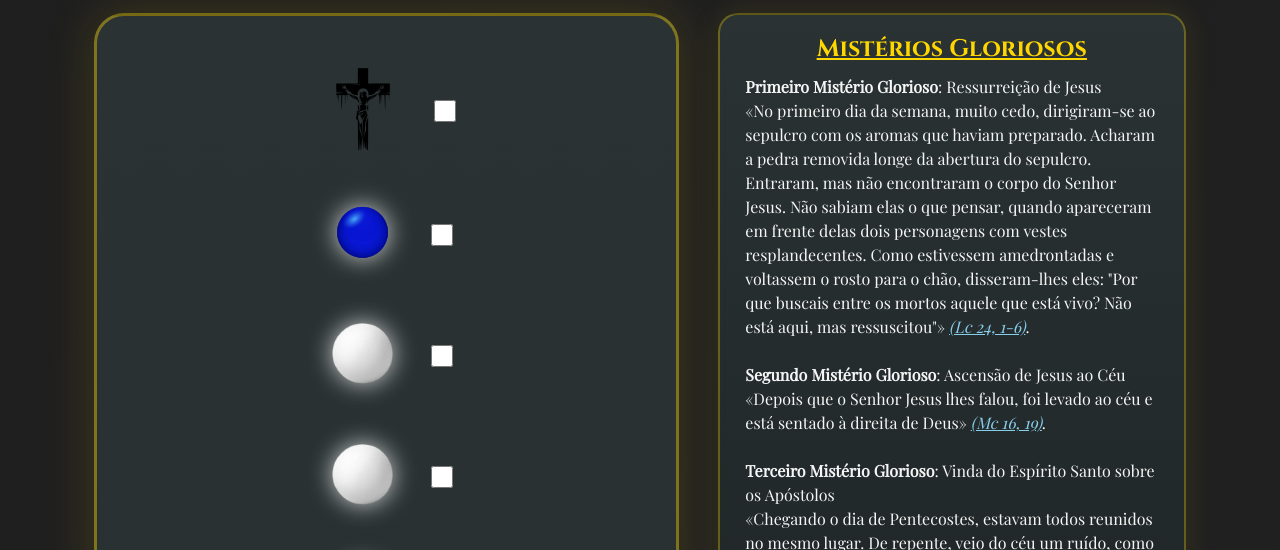
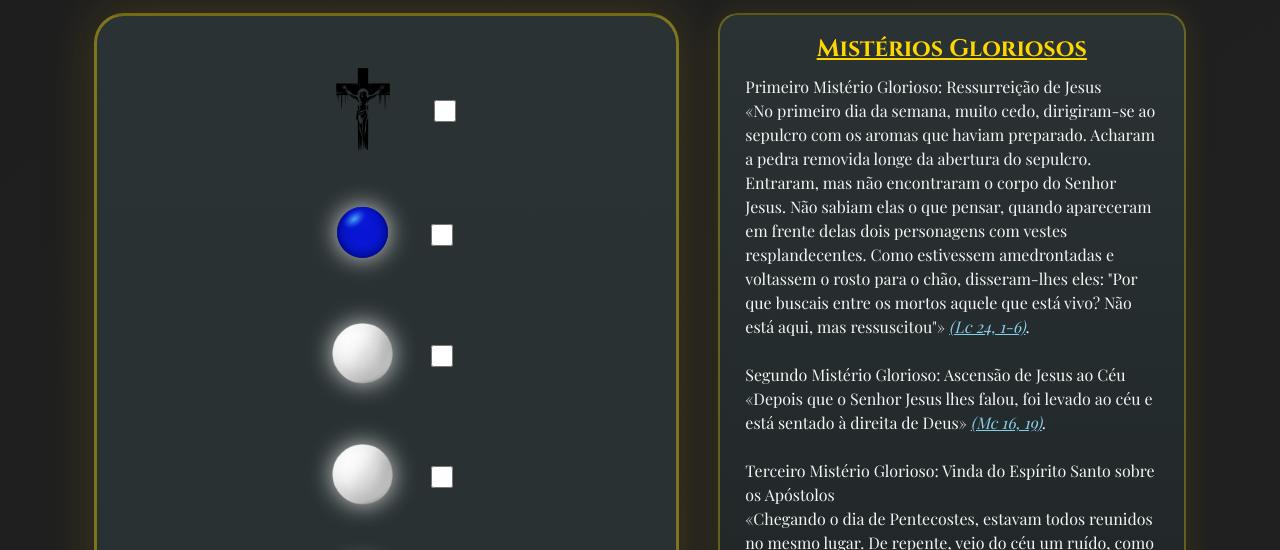
Before and after one commit to samuelfelias/ter-o, a plain HTML site: page index.html in a window 1280 px wide. Shown: the part 177-727 px from the top of the page. Drawn offline with nearby package versions, Linux system fonts and the light colour scheme.

Commit message:
Update index.html

```diff
--- a/index.html
+++ b/index.html
@@ -320,32 +320,32 @@
         // Definição dos mistérios
         const mysteries = {
             gloriosos: [
-                "<b>Primeiro Mistério Glorioso</b>: Ressurreição de Jesus\n«No primeiro dia da semana, muito cedo, dirigiram-se ao sepulcro com os aromas que haviam preparado. Acharam a pedra removida longe da abertura do sepulcro. Entraram, mas não encontraram o corpo do Senhor Jesus. Não sabiam elas o que pensar, quando apareceram em frente delas dois personagens com vestes resplandecentes. Como estivessem amedrontadas e voltassem o rosto para o chão, disseram-lhes eles: \"Por que buscais entre os mortos aquele que está vivo? Não está aqui, mas ressuscitou\"» (Lc 24, 1-6).\n",
-                "<b>Segundo Mistério Glorioso</b>: Ascensão de Jesus ao Céu\n«Depois que o Senhor Jesus lhes falou, foi levado ao céu e está sentado à direita de Deus» (Mc 16, 19).\n",
-                "<b>Terceiro Mistério Glorioso</b>: Vinda do Espírito Santo sobre os Apóstolos\n«Chegando o dia de Pentecostes, estavam todos reunidos no mesmo lugar. De repente, veio do céu um ruído, como se soprasse um vento impetuoso, e encheu toda a casa onde estavam sentados. Apareceu-lhes então uma espécie de línguas de fogo que se repartiram e pousaram sobre cada um deles. Ficaram todos cheios do Espírito Santo e começaram a falar em línguas, conforme o Espírito Santo lhes concedia que falassem» (At 2, 1-4).\n",
-                "<b>Quarto Mistério Glorioso</b>: Assunção de Maria\n«Por isto, desde agora, me proclamarão bem-aventurada todas as gerações, porque realizou em mim maravilhas aquele que é poderoso e cujo nome é Santo» (Lc 1, 48-49).\n",
-                "<b>Quinto Mistério Glorioso</b>: Coroação de Maria no Céu\n«Apareceu em seguida um grande sinal no céu: uma Mulher revestida do sol, a lua debaixo dos seus pés e na cabeça uma coroa de doze estrelas» (Ap 12, 1).\n"
+                "Primeiro Mistério Glorioso: Ressurreição de Jesus\n«No primeiro dia da semana, muito cedo, dirigiram-se ao sepulcro com os aromas que haviam preparado. Acharam a pedra removida longe da abertura do sepulcro. Entraram, mas não encontraram o corpo do Senhor Jesus. Não sabiam elas o que pensar, quando apareceram em frente delas dois personagens com vestes resplandecentes. Como estivessem amedrontadas e voltassem o rosto para o chão, disseram-lhes eles: \"Por que buscais entre os mortos aquele que está vivo? Não está aqui, mas ressuscitou\"» (Lc 24, 1-6).\n",
+                "Segundo Mistério Glorioso: Ascensão de Jesus ao Céu\n«Depois que o Senhor Jesus lhes falou, foi levado ao céu e está sentado à direita de Deus» (Mc 16, 19).\n",
+                "Terceiro Mistério Glorioso: Vinda do Espírito Santo sobre os Apóstolos\n«Chegando o dia de Pentecostes, estavam todos reunidos no mesmo lugar. De repente, veio do céu um ruído, como se soprasse um vento impetuoso, e encheu toda a casa onde estavam sentados. Apareceu-lhes então uma espécie de línguas de fogo que se repartiram e pousaram sobre cada um deles. Ficaram todos cheios do Espírito Santo e começaram a falar em línguas, conforme o Espírito Santo lhes concedia que falassem» (At 2, 1-4).\n",
+                "Quarto Mistério Glorioso: Assunção de Maria\n«Por isto, desde agora, me proclamarão bem-aventurada todas as gerações, porque realizou em mim maravilhas aquele que é poderoso e cujo nome é Santo» (Lc 1, 48-49).\n",
+                "Quinto Mistério Glorioso: Coroação de Maria no Céu\n«Apareceu em seguida um grande sinal no céu: uma Mulher revestida do sol, a lua debaixo dos seus pés e na cabeça uma coroa de doze estrelas» (Ap 12, 1).\n"
             ],
             gozosos: [
-                "<b>Primeiro Mistério Gozoso</b>: Anunciação a Maria\n«No sexto mês, o anjo Gabriel foi enviado por Deus a uma cidade da Galiléia, chamada Nazaré, a uma virgem desposada com um homem que se chamava José, da casa de Davi e o nome da virgem era Maria» (Lc 1, 26-27).\n",
-                "<b>Segundo Mistério Gozoso</b>: Visitação de Nossa Senhora a sua prima Isabel\n«Naqueles dias, Maria se levantou e foi às pressas às montanhas, a uma cidade de Judá. Entrou em casa de Zacarias e saudou Isabel. Ora, apenas Isabel ouviu a saudação de Maria, a criança estremeceu no seu seio; e Isabel ficou cheia do Espírito Santo. E exclamou em alta voz: \"Bendita és tu entre as mulheres e bendito é o fruto do teu ventre\"» (Lc 1, 39-42).\n",
-                "<b>Terceiro Mistério Gozoso</b>: Nascimento de Jesus\n«Naqueles tempos apareceu um decreto de César Augusto, ordenando o recenseamento de toda a terra... E deu à luz seu filho primogênito, e, envolvendo-o em faixas, reclinou-o num presépio; porque não havia lugar para eles na hospedaria» (Lc 2, 1-7).\n",
-                "<b>Quarto Mistério Gozoso</b>: Apresentação do Menino Jesus no Templo\n«Completados que foram os oito dias para ser circuncidado o menino, foi-lhe posto o nome de Jesus... Concluídos os dias da sua purificação segundo a Lei de Moisés, levaram-no a Jerusalém para o apresentar ao Senhor» (Lc 2, 21-24).\n",
-                "<b>Quinto Mistério Gozoso</b>: Perda e encontro do Menino Jesus no Templo\n«Seus pais iam todos os anos a Jerusalém para a festa da Páscoa... Três dias depois o acharam no templo, sentado no meio dos doutores, ouvindo-os e interrogando-os» (Lc 2, 41-47).\n"
+                "Primeiro Mistério Gozoso: Anunciação a Maria\n«No sexto mês, o anjo Gabriel foi enviado por Deus a uma cidade da Galiléia, chamada Nazaré, a uma virgem desposada com um homem que se chamava José, da casa de Davi e o nome da virgem era Maria» (Lc 1, 26-27).\n",
+                "Segundo Mistério Gozoso: Visitação de Nossa Senhora a sua prima Isabel\n«Naqueles dias, Maria se levantou e foi às pressas às montanhas, a uma cidade de Judá. Entrou em casa de Zacarias e saudou Isabel. Ora, apenas Isabel ouviu a saudação de Maria, a criança estremeceu no seu seio; e Isabel ficou cheia do Espírito Santo. E exclamou em alta voz: \"Bendita és tu entre as mulheres e bendito é o fruto do teu ventre\"» (Lc 1, 39-42).\n",
+                "Terceiro Mistério Gozoso: Nascimento de Jesus\n«Naqueles tempos apareceu um decreto de César Augusto, ordenando o recenseamento de toda a terra... E deu à luz seu filho primogênito, e, envolvendo-o em faixas, reclinou-o num presépio; porque não havia lugar para eles na hospedaria» (Lc 2, 1-7).\n",
+                "Quarto Mistério Gozoso: Apresentação do Menino Jesus no Templo\n«Completados que foram os oito dias para ser circuncidado o menino, foi-lhe posto o nome de Jesus... Concluídos os dias da sua purificação segundo a Lei de Moisés, levaram-no a Jerusalém para o apresentar ao Senhor» (Lc 2, 21-24).\n",
+                "Quinto Mistério Gozoso: Perda e encontro do Menino Jesus no Templo\n«Seus pais iam todos os anos a Jerusalém para a festa da Páscoa... Três dias depois o acharam no templo, sentado no meio dos doutores, ouvindo-os e interrogando-os» (Lc 2, 41-47).\n"
             ],
             luminosos: [
-                "<b>Primeiro Mistério Luminoso</b>: Batismo de Jesus no rio Jordão\n«Depois que Jesus foi batizado, saiu logo da água. Eis que os céus se abriram e viu descer sobre ele, em forma de pomba, o Espírito de Deus...» (Mt 3, 16-17).\n",
-                "<b>Segundo Mistério Luminoso</b>: Auto-revelação de Jesus nas Bodas de Caná\n«Três dias depois, celebravam-se bodas em Caná da Galiléia... Disse, então, sua mãe aos serventes: \"Fazei o que ele vos disser\"» (Jo 2, 1-5).\n",
-                "<b>Terceiro Mistério Luminoso</b>: Anúncio do Reino de Deus\n«Completou-se o tempo e o Reino de Deus está próximo; fazei penitência e crede no Evangelho» (Mc 1, 15).\n",
-                "<b>Quarto Mistério Luminoso</b>: Transfiguração de Jesus\n«Seis dias depois, Jesus tomou consigo Pedro, Tiago e João... Lá se transfigurou na presença deles...» (Mt 17, 1-2).\n",
-                "<b>Quinto Mistério Luminoso</b>: Instituição da Eucaristia\n«Durante a refeição, Jesus tomou o pão, benzeu-o, partiu-o e o deu aos discípulos, dizendo: \"Tomai e comei, isto é meu corpo\"» (Mt 26, 26).\n"
+                "Primeiro Mistério Luminoso: Batismo de Jesus no rio Jordão\n«Depois que Jesus foi batizado, saiu logo da água. Eis que os céus se abriram e viu descer sobre ele, em forma de pomba, o Espírito de Deus...» (Mt 3, 16-17).\n",
+                "Segundo Mistério Luminoso: Auto-revelação de Jesus nas Bodas de Caná\n«Três dias depois, celebravam-se bodas em Caná da Galiléia... Disse, então, sua mãe aos serventes: \"Fazei o que ele vos disser\"» (Jo 2, 1-5).\n",
+                "Terceiro Mistério Luminoso: Anúncio do Reino de Deus\n«Completou-se o tempo e o Reino de Deus está próximo; fazei penitência e crede no Evangelho» (Mc 1, 15).\n",
+                "Quarto Mistério Luminoso: Transfiguração de Jesus\n«Seis dias depois, Jesus tomou consigo Pedro, Tiago e João... Lá se transfigurou na presença deles...» (Mt 17, 1-2).\n",
+                "Quinto Mistério Luminoso: Instituição da Eucaristia\n«Durante a refeição, Jesus tomou o pão, benzeu-o, partiu-o e o deu aos discípulos, dizendo: \"Tomai e comei, isto é meu corpo\"» (Mt 26, 26).\n"
             ],
             dolorosos: [
-                "<b>Primeiro Mistério Doloroso</b>: Agonia de Jesus no Horto\n«Retirou-se Jesus com eles para um lugar chamado Getsêmani... \"Meu Pai, se é possível, afasta de mim este cálice!...\"» (Mt 26, 36-39).\n",
-                "<b>Segundo Mistério Doloroso</b>: Flagelação de Jesus\n«Então lhes soltou Barrabás; mas a Jesus mandou açoitar, e o entregou para ser crucificado» (Mt 27, 26).\n",
-                "<b>Terceiro Mistério Doloroso</b>: Coroação de Espinhos\n«Os soldados... trançaram uma coroa de espinhos, meteram-lha na cabeça...» (Mt 27, 27-29).\n",
-                "<b>Quarto Mistério Doloroso</b>: Jesus carregando a cruz no caminho do Calvário\n«Conduziram Jesus ao lugar chamado Gólgota...» (Mc 15, 21-22).\n",
-                "<b>Quinto Mistério Doloroso</b>: Crucifixão e morte de Jesus\n«Chegados que foram ao lugar chamado Calvário, ali o crucificaram...» (Lc 23, 33-46).\n"
+                "<b>Primeiro Mistério Doloroso: Agonia de Jesus no Horto\n«Retirou-se Jesus com eles para um lugar chamado Getsêmani... \"Meu Pai, se é possível, afasta de mim este cálice!...\"» (Mt 26, 36-39).\n",
+                "<b>Segundo Mistério Doloroso: Flagelação de Jesus\n«Então lhes soltou Barrabás; mas a Jesus mandou açoitar, e o entregou para ser crucificado» (Mt 27, 26).\n",
+                "<b>Terceiro Mistério Doloroso: Coroação de Espinhos\n«Os soldados... trançaram uma coroa de espinhos, meteram-lha na cabeça...» (Mt 27, 27-29).\n",
+                "<b>Quarto Mistério Doloroso: Jesus carregando a cruz no caminho do Calvário\n«Conduziram Jesus ao lugar chamado Gólgota...» (Mc 15, 21-22).\n",
+                "<b>Quinto Mistério Doloroso: Crucifixão e morte de Jesus\n«Chegados que foram ao lugar chamado Calvário, ali o crucificaram...» (Lc 23, 33-46).\n"
             ]
         };
 
```
